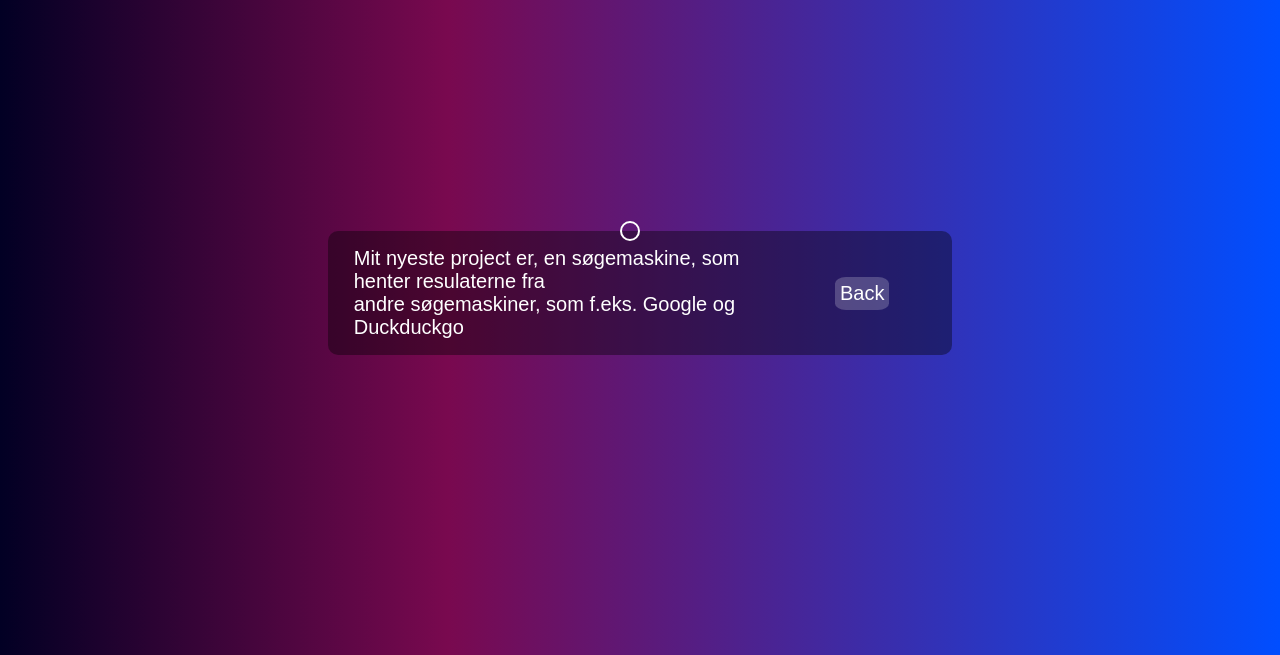
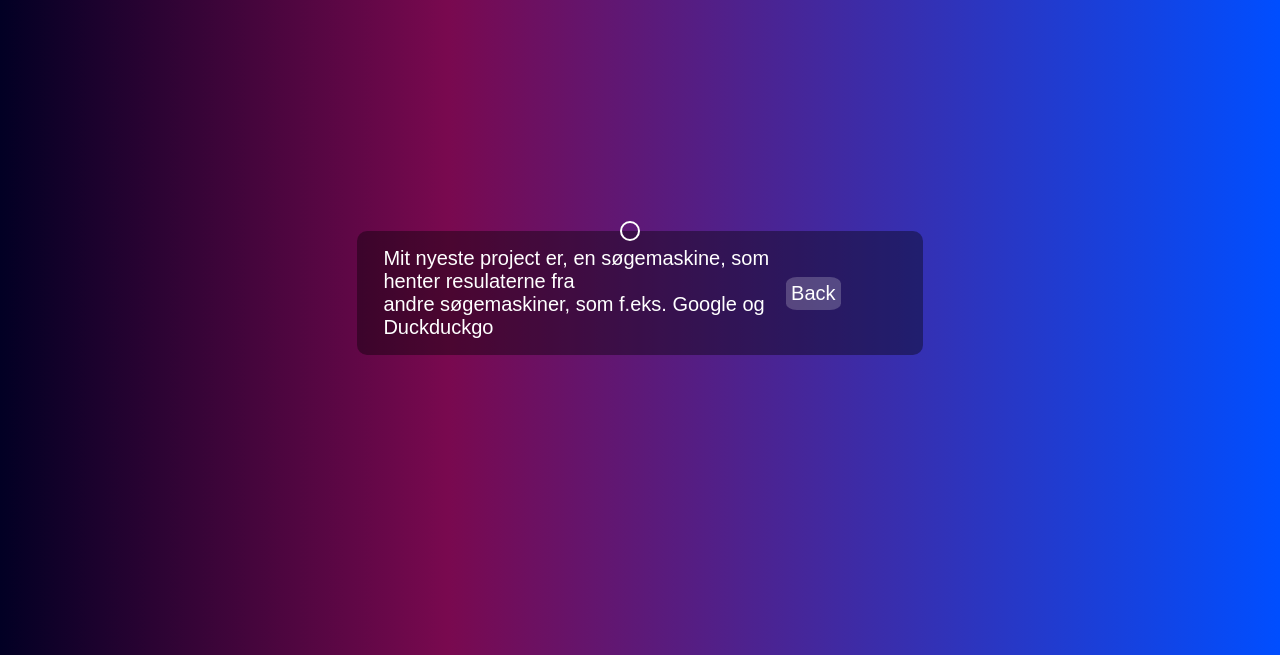
Before and after one commit to jacobtb2004/jacobtb2004.github.io, a plain HTML site: page search.html in a window 1280 px wide. Shown: the part 145-800 px from the top of the page. Drawn offline with Linux system fonts and the light colour scheme.

Commit message:
searchtext

```diff
--- a/projecter.css
+++ b/projecter.css
@@ -5,7 +5,17 @@
 #SearchRead:hover {
     background: rgba(255, 255, 255, 0.418);
 }
-#SearchText {
-    grid-template-columns: 0.75fr 0.25fr;
+.SearchText {
+    display: grid;
+    grid-template-columns: 0.75fr 0.15fr;
     grid-template-rows: 1fr;
-}
+    color: rgb(255, 255, 255);
+    text-align: left;
+    justify-items: center;
+    font-size: 20px;
+    background-color: rgba(0, 0, 0, 0.384);
+    width: fit-content;
+    border-radius: 10px;
+    padding: 16px;
+    align-items: center;
+  }
--- a/search.html
+++ b/search.html
@@ -30,7 +30,7 @@
       </ul>
       <div class="textcontainer">
         <div id="cursor"></div>
-        <div id="SearchText" class="project">
+        <div class="SearchText">
           <div>
             <p>
               Mit nyeste project er, en søgemaskine, som henter resulaterne fra
```
